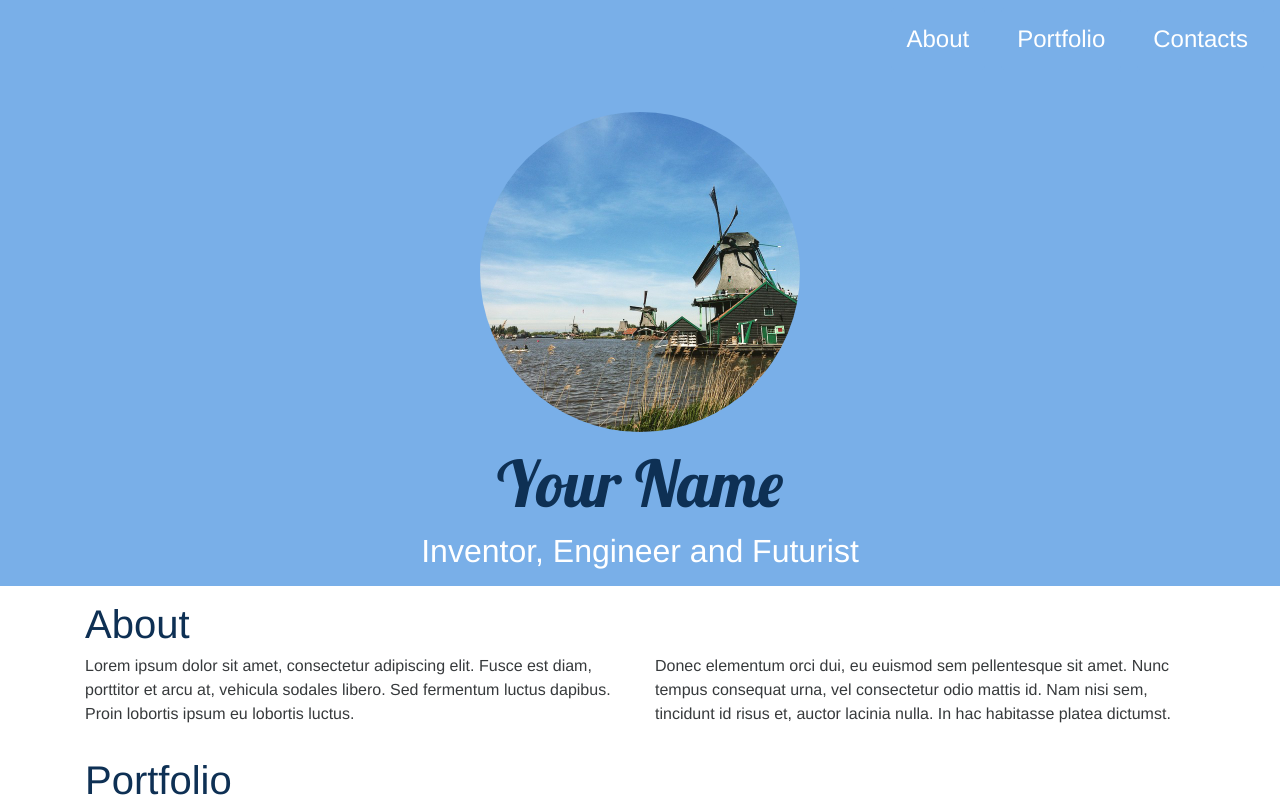
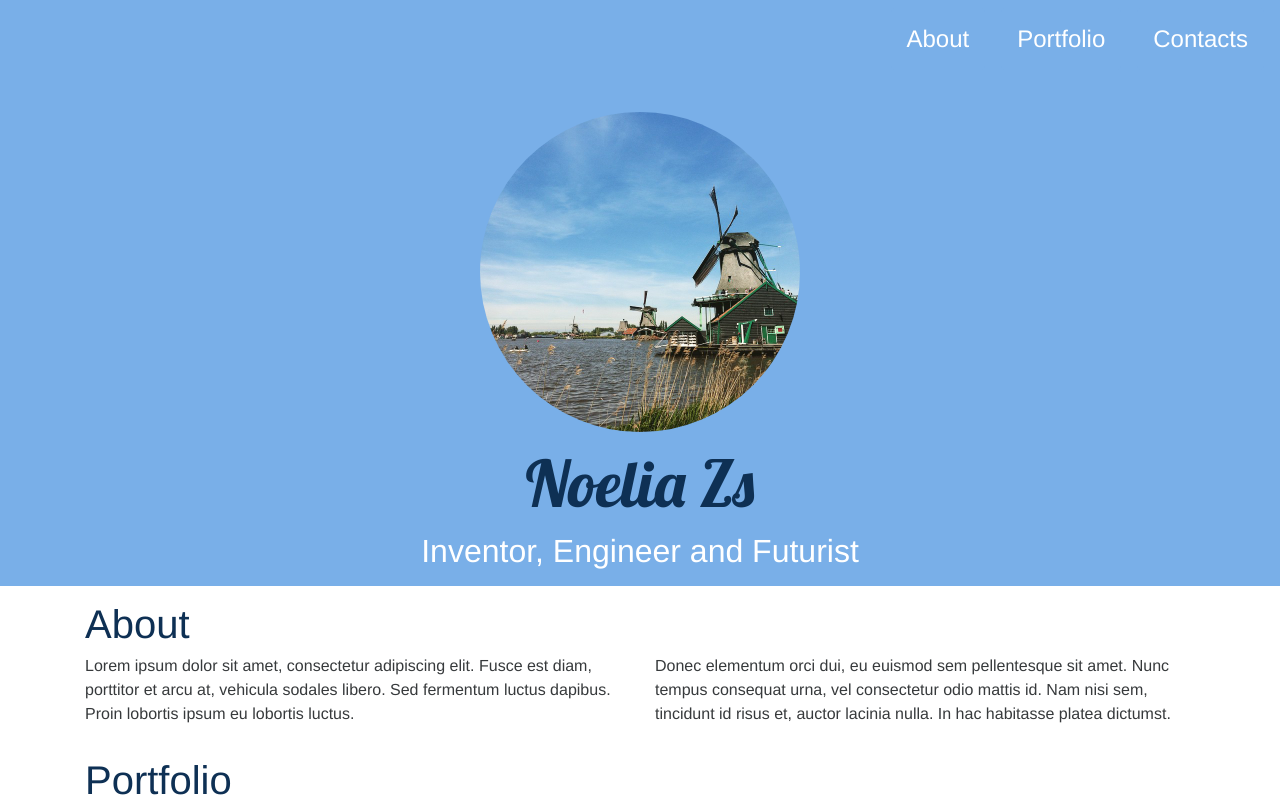
Before and after one commit to noeliazs3/AplicacionesPages, a Jekyll site: the page built from index.html, in a window 1280 px wide and 1400 px high. Shown: the top 808 px of the window. Built offline with Jekyll 4.4.1, drawn with Linux system fonts in a browser that asks for light colours; nearby versions of some CDN libraries; some of the changed text lies outside the part shown; grey boxes are pictures that could not be loaded.

Commit message:
Update _config.yml

```diff
--- a/_config.yml
+++ b/_config.yml
@@ -1,8 +1,8 @@
 # Site settings
 # in the templates available like {{ site.myvariable }}.
 title: Clean portfolio theme for Jekyll powered by Bootstrap 4.
-email: your-email@domain.com
-brand: Your Name
+email: noeliazarzos@hotmail.com
+brand: Noelia Zs
 headline: Inventor, Engineer and Futurist
 description: > # this means to ignore newlines until "baseurl:"
   New Site
@@ -17,7 +17,7 @@ markdown: kramdown
 snapwidget: 247552
 
 # Contacts
-email: your.name@gmail.com
+email: noeliazarzos@hotmail.com
 phone: +1-800-555-2016
 
 # Tracking
```
